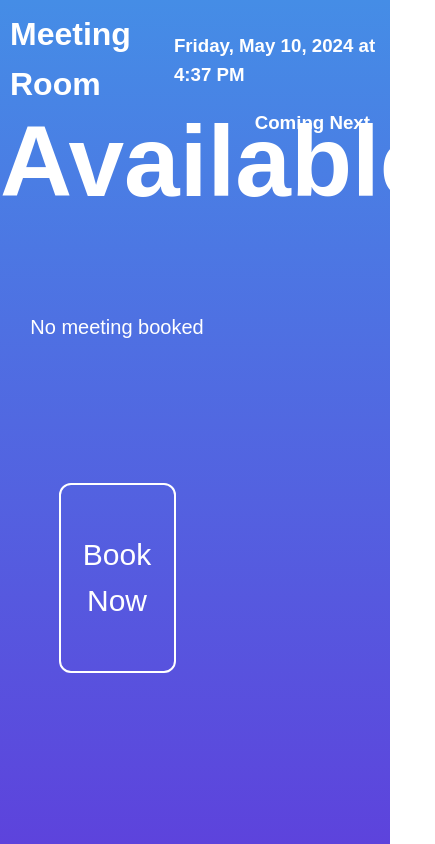
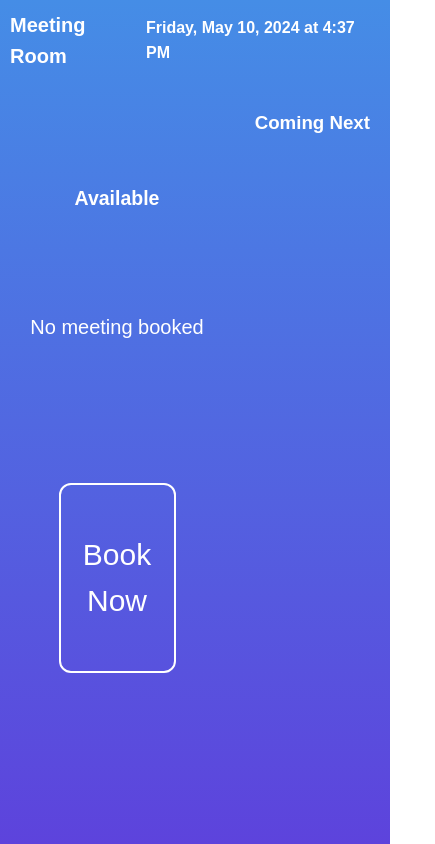
Before and after one commit to kennarddh/meeting-room-react, a React (Vite) app: page / in a window 390 px wide. Shown: the whole page, 435 px wide, since content can reach past the window. Built offline with nearby package versions, Linux system fonts and the light colour scheme.

Commit message:
feat: Responsive styling

```diff
--- a/src/Components/MainOutlet/Styles.ts
+++ b/src/Components/MainOutlet/Styles.ts
@@ -32,4 +32,8 @@ export const LeftNav = styled.div``
 
 export const DateTime = styled.h3`
 	color: #ffffff;
+
+	@media screen and (max-width: 600px) {
+		font-size: 16px;
+	}
 `
--- a/src/Components/Title/Title.tsx
+++ b/src/Components/Title/Title.tsx
@@ -6,6 +6,10 @@ const Title = styled.h1`
 	font-weight: bold;
 
 	max-width: 80%;
+
+	@media screen and (max-width: 800px) {
+		font-size: 20px;
+	}
 `
 
 export default Title
--- a/src/Pages/Home/Styles.tsx
+++ b/src/Pages/Home/Styles.tsx
@@ -23,11 +23,13 @@ export const LeftTitle = styled.h2`
 	width: 100%;
 	height: 30%;
 
-	text-align: center;
-
 	color: #ffffff;
 
-	font-size: 100px;
+	font-size: 5vw;
+
+	display: flex;
+	justify-content: center;
+	align-items: center;
 `
 
 export const LeftText = styled.p`
--- a/src/Pages/Styles.tsx
+++ b/src/Pages/Styles.tsx
@@ -8,8 +8,10 @@ export const CreateMeetingButton = styled(Button)`
 `
 
 export const Container = styled.div`
+	margin-top: 20px;
+
 	width: 100%;
-	height: 100%;
+	height: calc(100% - 20px);
 
 	display: flex;
 	flex-direction: column;
@@ -43,6 +45,10 @@ export const ButtonsContainer = styled.div`
 
 	display: flex;
 	justify-content: space-between;
+
+	@media screen and (max-height: 500px) {
+		padding: 0 10px 10px 10px;
+	}
 `
 
 export const VerticalContentContainer = styled(ContentContainer)`
```
